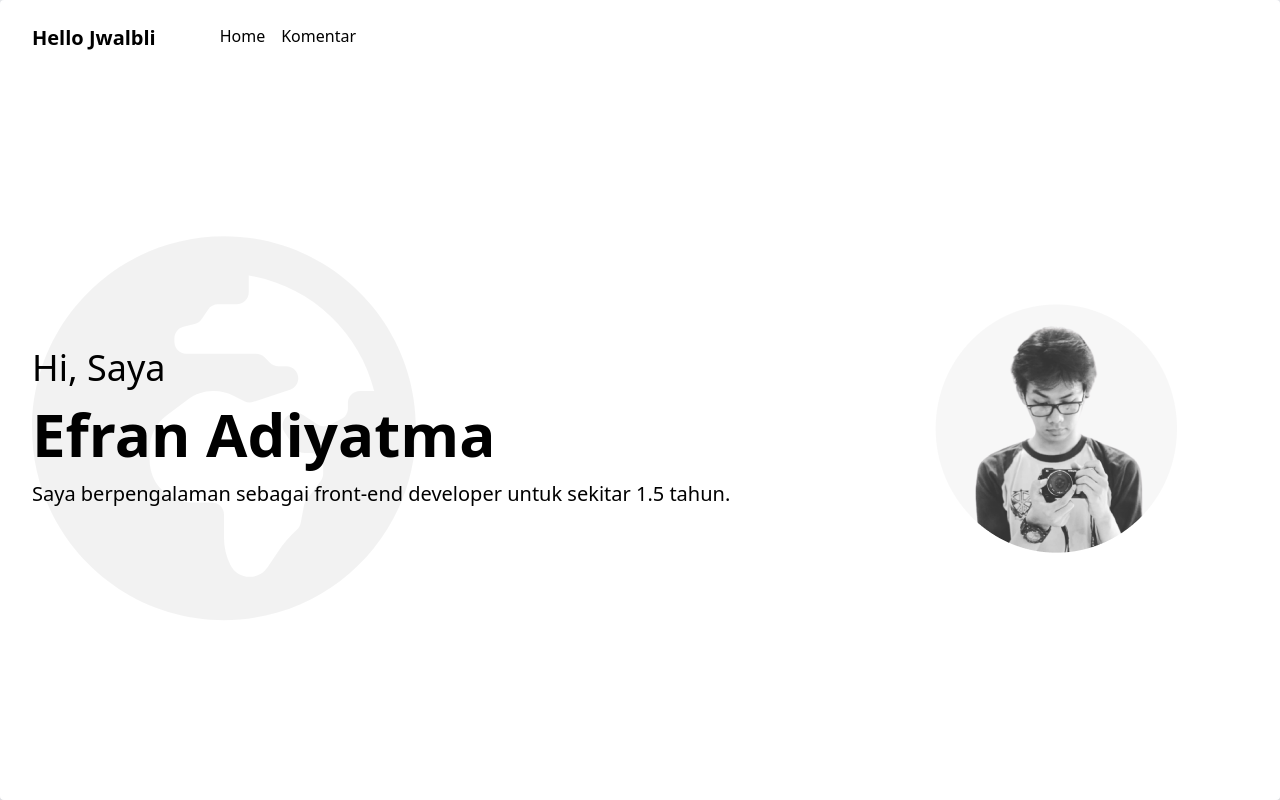
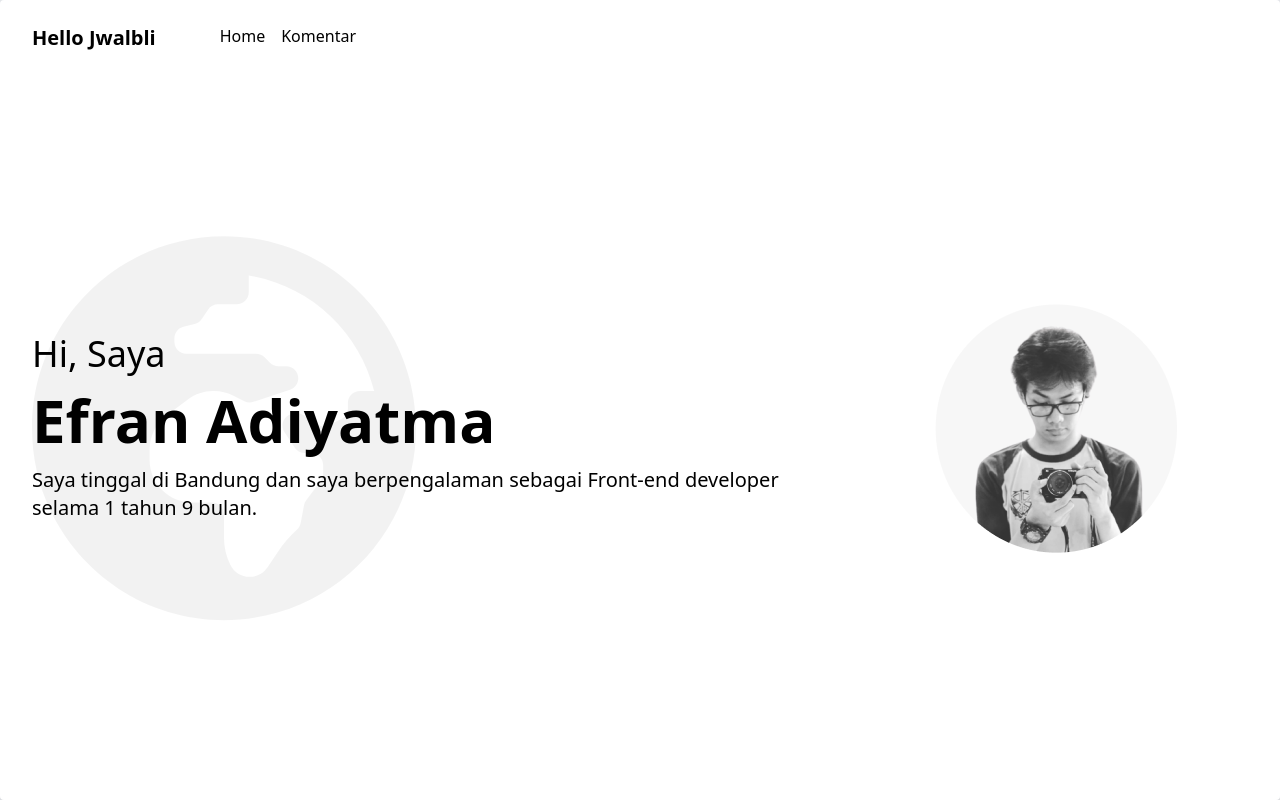
Before and after one commit to eadiyatma/jwalbli-test, a Vue app: page / in a window 1280 px wide. Built offline with nearby package versions, Linux system fonts and the light colour scheme; no server answers; the HTML template or start-up script is replaced by a standard one; what vue-sweetalert2, vue3-smooth-scroll would draw is missing.

Commit message:
fix profile

```diff
--- a/src/components/ProfileSection.vue
+++ b/src/components/ProfileSection.vue
@@ -13,8 +13,8 @@ const pic = new URL(`../assets/efran.png`, import.meta.url).href;
         <div class="text-xl md:text-4xl">Hi, Saya</div>
         <div class="text-4xl md:text-6xl font-bold">Efran Adiyatma</div>
         <div class="text-md md:text-xl">
-          Saya berpengalaman sebagai front-end developer untuk sekitar 1.5
-          tahun.
+          Saya tinggal di Bandung dan saya berpengalaman sebagai Front-end
+          developer selama 1 tahun 9 bulan.
         </div>
       </div>
       <div class="">
```
